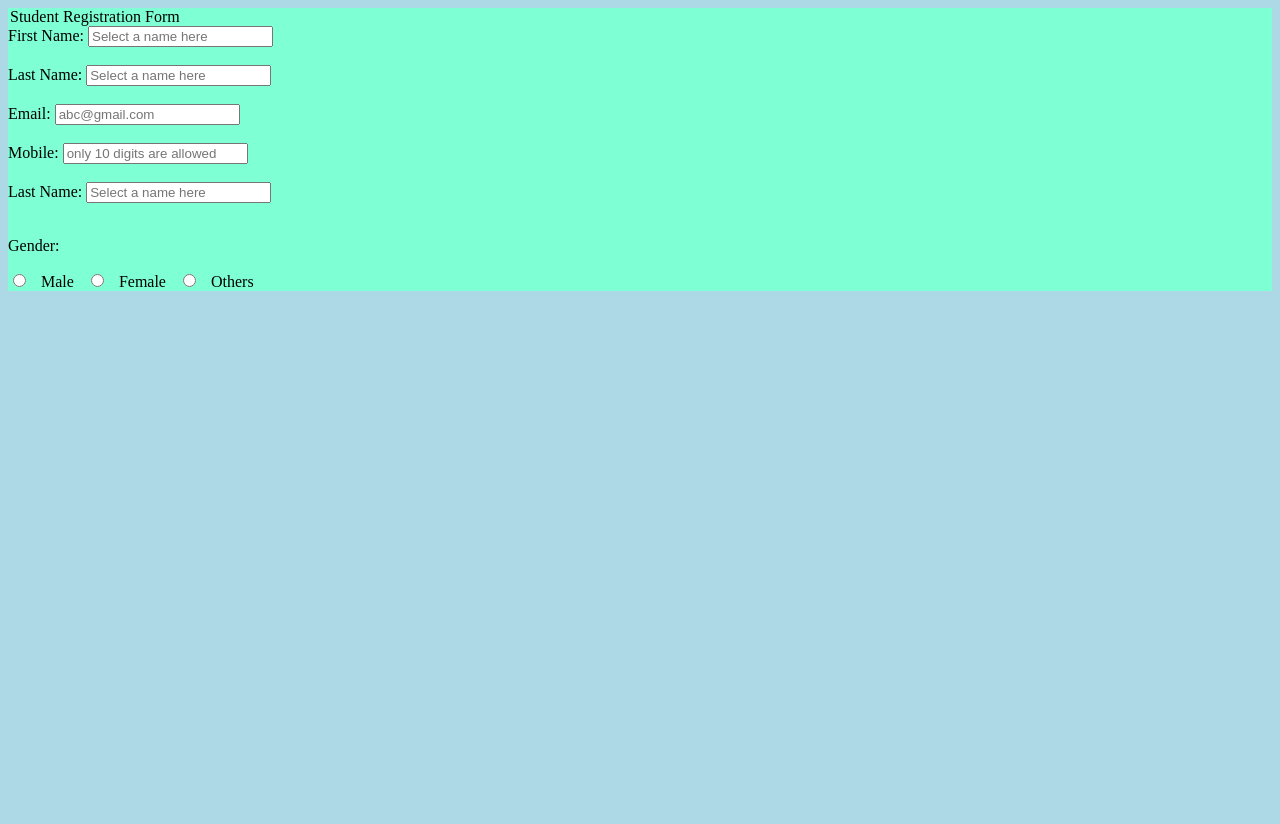
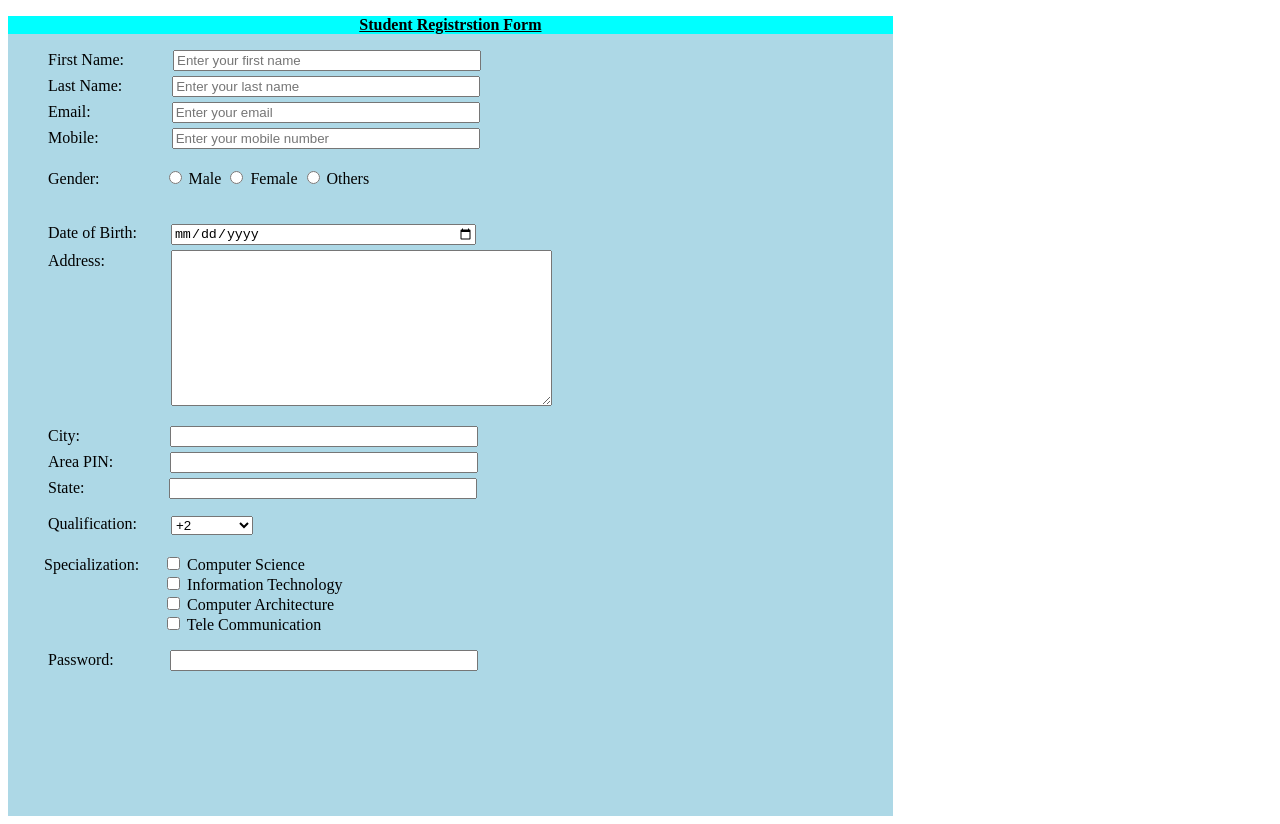
Before and after one commit to Roman0249/HTML-Form, a plain HTML site: page assignment.html in a window 1280 px wide. Before the commit the page ends 800 px from the top, so only its background shows below. Drawn offline with Linux system fonts and the light colour scheme.

Commit message:
added complete form

```diff
--- a/assignment.html
+++ b/assignment.html
@@ -4,63 +4,279 @@
     <meta charset="UTF-8" />
     <meta http-equiv="X-UA-Compatible" content="IE=edge" />
     <meta name="viewport" content="width=device-width, initial-scale=1.0" />
-    <title>Form-task</title>
-
+    <title>Student Registration Form</title>
     <style>
-      body {
+      .container {
+        height: 800px;
+        width: 70%;
         background-color: lightblue;
       }
 
-      form {
-        background-color: aquamarine;
+      #firstName {
+        padding-left: 40px;
+      }
+
+      #lastName {
+        padding-left: 40px;
+      }
+
+      #email1 {
+        padding-left: 40px;
+      }
+
+      #mobile1 {
+        padding-left: 40px;
+      }
+
+      #first-name {
+        margin-bottom: 5px;
+        margin-left: 45px;
+        width: 300px;
+      }
+
+      #last-name {
+        margin-bottom: 5px;
+        margin-left: 46px;
+        width: 300px;
+      }
+
+      #email {
+        margin-bottom: 5px;
+        margin-left: 77px;
+        width: 300px;
+      }
+
+      #mobile {
+        margin-bottom: 5px;
+        margin-left: 69px;
+        width: 300px;
+      }
+
+      .gender {
+        display: inline-block;
+      }
+
+      .radio1 {
+        display: inline-block;
+        margin-left: 60px;
+      }
+
+      .inlineDiv {
+        padding-left: 40px;
+        margin-bottom: 20px;
+      }
+
+      .address1 {
+        display: inline-block;
+      }
+
+      .textadd {
+        display: inline-block;
+      }
+
+      .addr {
+        padding-left: 40px;
+      }
+
+      .textadd {
+        margin-left: 62px;
+      }
+
+      .address1 {
+        position: relative;
+        bottom: 140px;
+      }
+
+      .DOB {
+        margin-left: 40px;
+        margin-bottom: 5px;
+      }
+
+      #DOB1 {
+        margin-left: 30px;
+        width: 300px;
+      }
+
+      #city {
+        padding-left: 40px;
+      }
+
+      #city1 {
+        margin-bottom: 5px;
+        margin-left: 86px;
+        width: 300px;
+      }
+
+      #areaPin {
+        padding-left: 40px;
+      }
+
+      #areaPin1 {
+        margin-bottom: 5px;
+        margin-left: 53px;
+        width: 300px;
+      }
+
+      #state {
+        padding-left: 40px;
+      }
+
+      #state1 {
+        margin-bottom: 5px;
+        margin-left: 81px;
+        width: 300px;
+      }
+
+      .qual {
+        position: relative;
+        bottom: 5px;
+        left: 40px;
+      }
+
+      #qualification {
+        position: relative;
+        top: -100px;
+        left: 163px;
+      }
+
+      .spec {
+        display: inline-block;
+        margin-left: -50px;
+        position: relative;
+        bottom: 60px;
+        right: 0px;
+      }
+
+      .spec1 {
+        display: inline-block;
+        padding-left: 20px;
+      }
+
+      #pwd {
+        padding-left: 40px;
+      }
+
+      #pwd1 {
+        margin-bottom: 5px;
+        margin-left: 52px;
+        width: 300px;
+      }
+
+      #header {
+        background-color: aqua;
       }
     </style>
   </head>
   <body>
+    <div class="container">
       <form>
-      <legend>Student Registration Form</legend>
-      <label for="first-name">First Name:</label>
+        <p style="text-align: center" id="header">
+          <u><b>Student Registrstion Form</b></u>
+        </p>
+        <label for="firstName" id="firstName">First Name: </label>
         <input
           type="text"
-        placeholder="Select a name here"
+          placeholder="Enter your first name"
           id="first-name"
           value=""
-      /><br /><br />
-      <label for="last-name">Last Name:</label>
+        /><br />
+
+        <label for="last-name" id="lastName">Last Name:</label>
         <input
           type="text"
-        placeholder="Select a name here"
+          placeholder="Enter your last name"
           id="last-name"
           value=""
-      /><br /><br />
-      <label for="last-name">Email:</label>
+        /><br />
+
+        <label for="email" id="email1">Email:</label>
         <input
-        type="text"
-        placeholder="abc@gmail.com"
-        id="last-name"
+          type="email"
+          placeholder="Enter your email"
+          id="email"
           value=""
-      /><br /><br />
-      <label for="last-name">Mobile:</label>
+        /><br />
+
+        <label for="mobile" id="mobile1">Mobile:</label>
         <input
-        type="text"
-        placeholder="only 10 digits are allowed"
-        id="last-name"
+          type="number"
+          placeholder="Enter your mobile number"
+          id="mobile"
           value=""
-      /><br /><br />
-      <label for="last-name">Last Name:</label>
-      <input
-        type="text"
-        placeholder="Select a name here"
-        id="last-name"
-        value=""
-      /><br /><br />
+        /><br />
+
+        <div class="inlineDiv">
+          <div class="gender">
             <p>Gender:</p>
+          </div>
+          <div class="radio1">
             <input type="radio" id="male" name="fav_language" value="Male" />
             <label for="male">Male</label>
-      <input type="radio" id="female" name="fav_language" value="Female" />
+
+            <input
+              type="radio"
+              id="female"
+              name="fav_language"
+              value="Female"
+            />
             <label for="female">Female</label>
-      <input type="radio" id="others" name="fav_language" value="Others" />
-      <label for="others">Others</label>
+
+            <input
+              type="radio"
+              id="others"
+              name="fav_language"
+              value="Others"
+            />
+            <label for="male">Others</label>
+          </div>
+        </div>
+
+        <div class="DOB">
+          <label for="Date of Birth">Date of Birth:</label>
+          <input type="date" id="DOB1" name="DOB" />
+        </div>
+        <div class="addr">
+          <div class="address1">
+            <p>Address:</p>
+          </div>
+          <div class="textadd">
+            <textarea name="address" rows="10" cols="45"></textarea>
+          </div>
+        </div>
+
+        <label for="city" id="city">City: </label>
+        <input type="text" placeholder="" id="city1" value="" /><br />
+
+        <label for="areaPin" id="areaPin">Area PIN: </label>
+        <input type="text" placeholder="" id="areaPin1" value="" /><br />
+
+        <label for="state" id="state">State: </label>
+        <input type="text" placeholder="" id="state1" value="" /><br />
+
+        <div class="qual"><p>Qualification:</p></div>
+        <select id="qualification" name="qulaifction">
+          <option value="+2">+2</option>
+          <option value="Bachelors">Bachelors</option>
+          <option value="Masters">Masters</option>
+          <option value="PHd">PHd</option>
+        </select>
+
+        <div class="spec"><p>Specialization:</p></div>
+        <div class="spec1">
+          <input type="checkbox" id="" name="CS" value="" />
+          <label for="CS"> Computer Science</label><br />
+          <input type="checkbox" id="IT" name="IT" value="" />
+          <label for="IT"> Information Technology</label><br />
+          <input type="checkbox" id="CA" name="CA" value="" />
+          <label for="vehicle3"> Computer Architecture</label><br />
+          <input type="checkbox" id="TC" name="TC" value="" />
+          <label for="vehicle3"> Tele Communication</label><br />
+        </div>
+        <br />
+
+        <label for="pwd" id="pwd">Password:</label>
+        <input type="password" id="pwd1" name="pwd" />
       </form>
+    </div>
   </body>
 </html>
```
Also changed, not shown: sf.html (added, +11 -0 lines), Vrit class 3.txt. Lines whose indentation alone changed are shown as unchanged.
